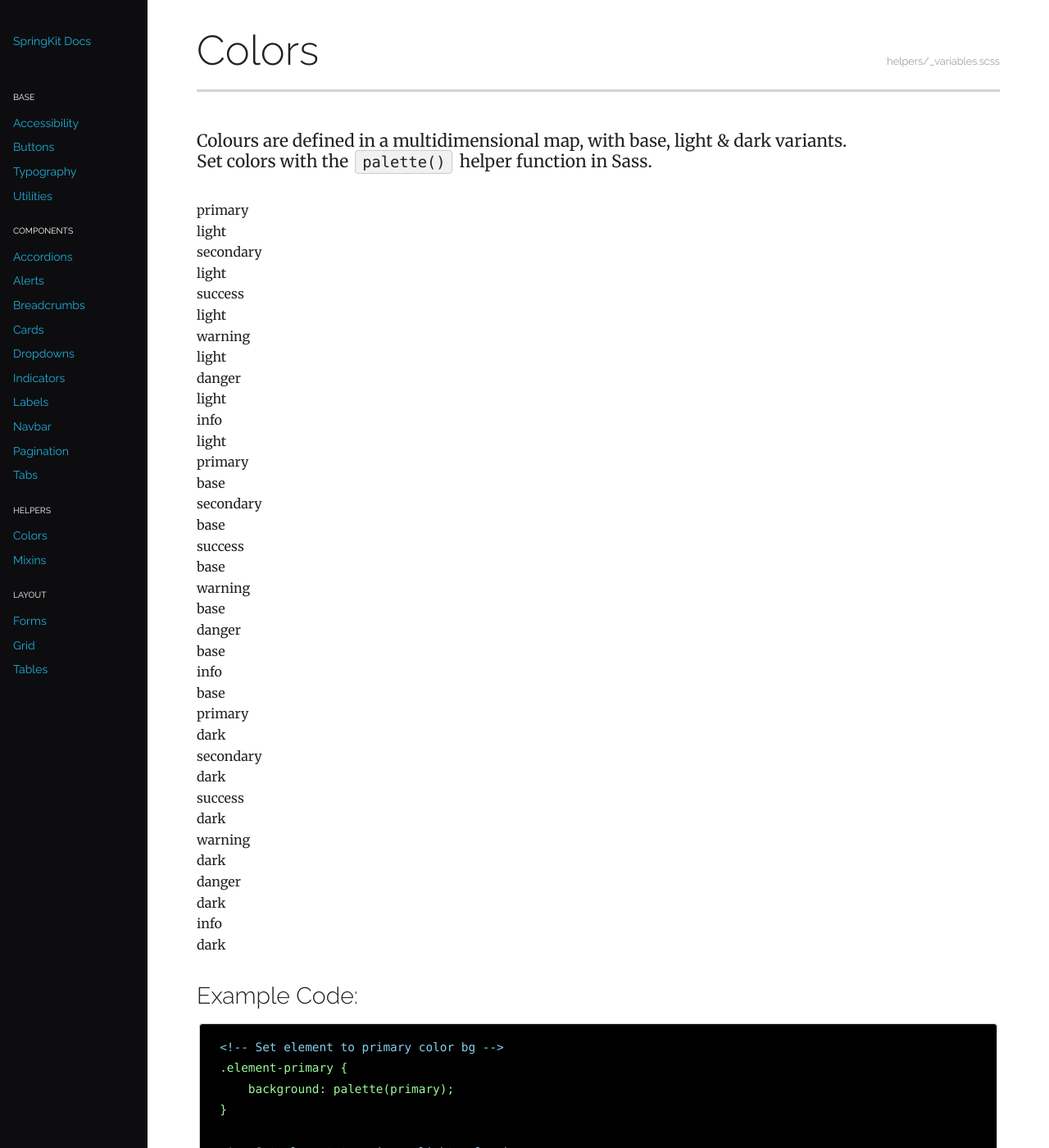
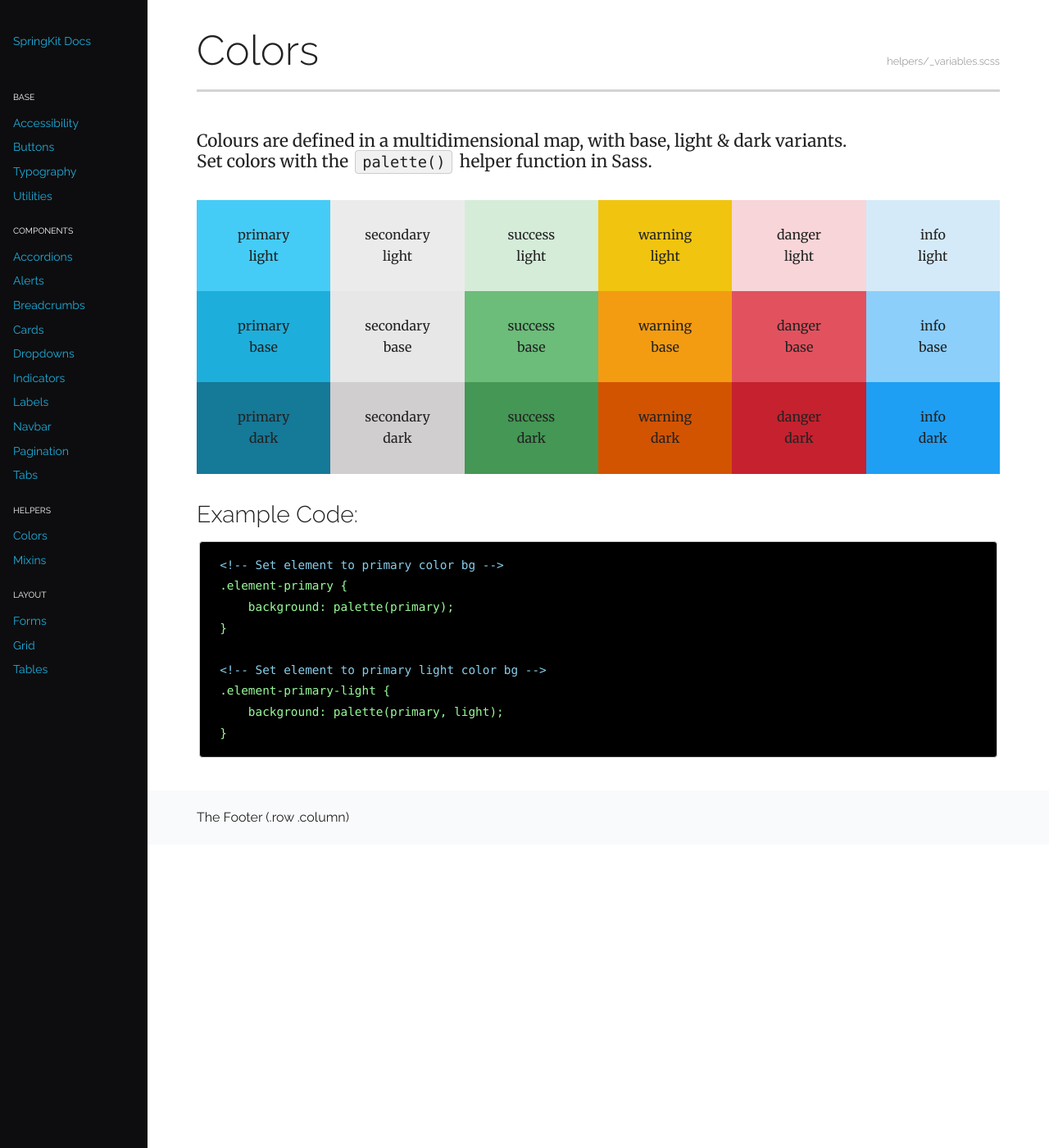
Before and after one commit to pixelspring/SpringKit, a Jekyll site: the page built from docs/_posts/2016-03-02-colors.markdown, in a window 1280 px wide and 1400 px high. Shown: the whole window at 82% size. Built offline with Jekyll 4.4.1, drawn with Linux system fonts in a browser that asks for light colours.

Commit message:
Re-add missing color example styles

```diff
--- a/docs/css/docs.css
+++ b/docs/css/docs.css
@@ -101,6 +101,69 @@
     }
 
 }
+
+
+/* Color Examples */
+.color-example {
+  padding: 30px;
+  width: 20%;
+  width: 16.6666666667%;
+  float: left;
+  text-align: center; }
+
+.example-primary-light {
+  background: #44CCF7; }
+
+.example-secondary-light {
+  background: #ECEBEB; }
+
+.example-success-light {
+  background: #d5ecd9; }
+
+.example-warning-light {
+  background: #f1c40f; }
+
+.example-danger-light {
+  background: #f8d5d8; }
+
+.example-info-light {
+  background: #D5EAF8; }
+
+.example-primary {
+  background: #1EAEDB; }
+
+.example-secondary {
+  background: #e7e7e7; }
+
+.example-success {
+  background: #6cbc7a; }
+
+.example-warning {
+  background: #f39c12; }
+
+.example-danger {
+  background: #e2525e; }
+
+.example-info {
+  background: #8CCFFB; }
+
+.example-primary-dark {
+  background: #157998; }
+
+.example-secondary-dark {
+  background: #D0CECE; }
+
+.example-success-dark {
+  background: #449754; }
+
+.example-warning-dark {
+  background: #d35400; }
+
+.example-danger-dark {
+  background: #c6212f; }
+
+.example-info-dark {
+  background: #1F9FF3; }
 
 
 
```
